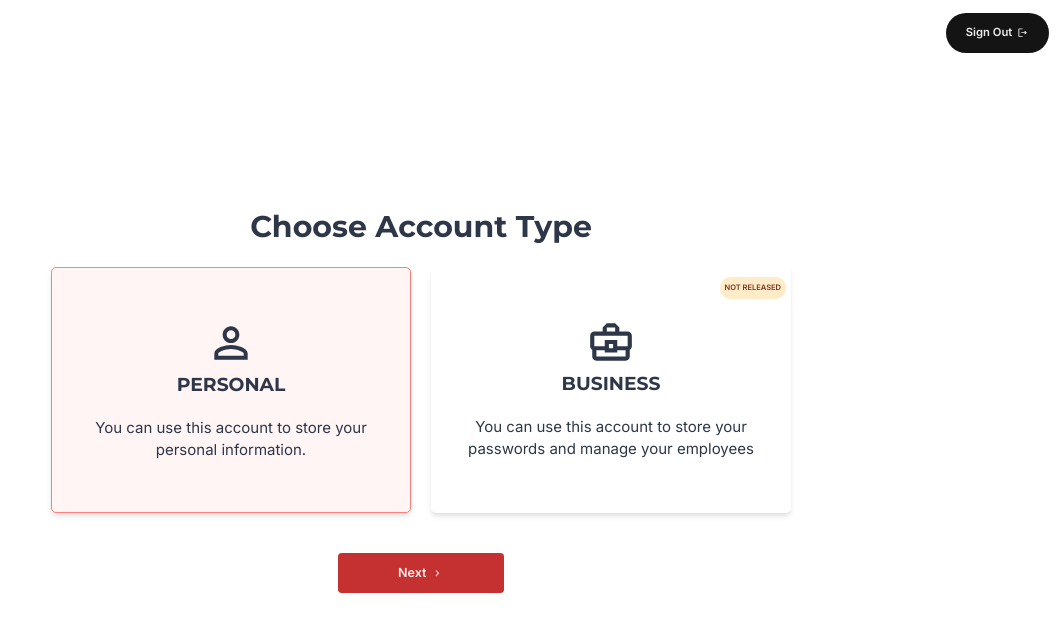
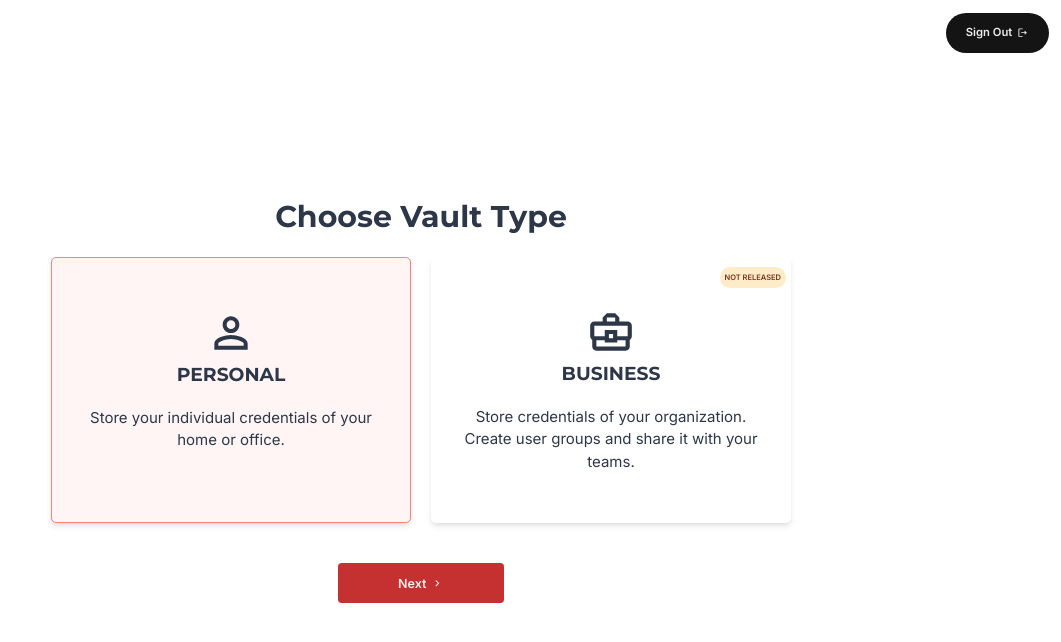
Before and after one commit to adarshaacharya/PassMan, a Next.js app: page /dashboard in a window 1280 px wide. Shown: the top 642 px of the page, without its empty margins (219-1280 px from the left). Built offline with nearby package versions, Linux system fonts and the light colour scheme; no server answers; sample sign-in values are in the browser's storage.

Commit message:
feat: change account to vault type

```diff
--- a/src/enums/index.ts
+++ b/src/enums/index.ts
@@ -1,4 +1,4 @@
-export enum AccountType {
+export enum Vault {
   PERSONAL = 'PERSONAL',
   BUSINESS = 'BUSINESS',
 }
--- a/src/pages/dashboard/index.tsx
+++ b/src/pages/dashboard/index.tsx
@@ -1,5 +1,5 @@
 import SignOut from '@/components/SignOut';
-import { AccountType } from '@/enums';
+import { Vault } from '@/enums';
 import {
   Badge,
   Box,
@@ -22,15 +22,15 @@ import {
 
 const accountSelectCards = [
   {
-    title: AccountType.PERSONAL,
-    description: 'You can use this account to store your personal information.',
+    title: Vault.PERSONAL,
+    description: 'Store your individual credentials of your home or office.',
     isReleased: true,
     icon: MdPersonOutline,
   },
   {
-    title: AccountType.BUSINESS,
+    title: Vault.BUSINESS,
     description:
-      'You can use this account to store your passwords and manage your employees',
+      'Store credentials of your organization. Create user groups and share it with your teams.',
     isReleased: false,
     icon: MdOutlineBusinessCenter,
   },
@@ -38,18 +38,18 @@ const accountSelectCards = [
 
 type Props = {
   details: typeof accountSelectCards[number];
-  selectedAccountType: AccountType;
-  handleClick: (accountType: AccountType) => void;
+  selectedVault: Vault;
+  handleClick: (Vault: Vault) => void;
 };
 
 function AccountSelectBox({
   details,
-  selectedAccountType,
+  selectedVault,
   handleClick,
   ...rest
 }: Props) {
   const { title, description, isReleased, icon } = details;
-  const isCardSelected = selectedAccountType === title;
+  const isCardSelected = selectedVault === title;
 
   return (
     <Box
@@ -97,16 +97,14 @@ function AccountSelectBox({
 }
 
 function Dashboard() {
-  const [selectedAccountType, setSelectedAccountType] =
-    React.useState<AccountType>(AccountType.PERSONAL);
+  const [selectedVault, setSelectedVault] = React.useState<Vault>(
+    Vault.PERSONAL,
+  );
 
-  const handleAccountCardClick = React.useCallback(
-    (accountType: AccountType) => {
-      setSelectedAccountType(accountType);
-      console.log('handleAccountCardClick', accountType);
-    },
-    [],
-  );
+  const handleAccountCardClick = React.useCallback((vault: Vault) => {
+    setSelectedVault(vault);
+    console.log('handleAccountCardClick', vault);
+  }, []);
 
   return (
     //  From a usage standpoint, we don't recommend adding custom margins to the children of HStack, VStack or Stack.
@@ -119,7 +117,7 @@ function Dashboard() {
     >
       <SignOut />
       <Heading as="h1" size="2xl" color="gray.700">
-        Choose Account Type
+        Choose Vault Type
       </Heading>
       <SimpleGrid spacing={8} mt={8} columns={{ base: 1, md: 2 }}>
         {accountSelectCards.map((cardDetails, index) => (
@@ -127,7 +125,7 @@ function Dashboard() {
             key={index}
             details={cardDetails}
             handleClick={handleAccountCardClick}
-            selectedAccountType={selectedAccountType}
+            selectedVault={selectedVault}
           />
         ))}
       </SimpleGrid>
```
Also changed, not shown: 1 other file (tests, documents, lock files or other folders).
